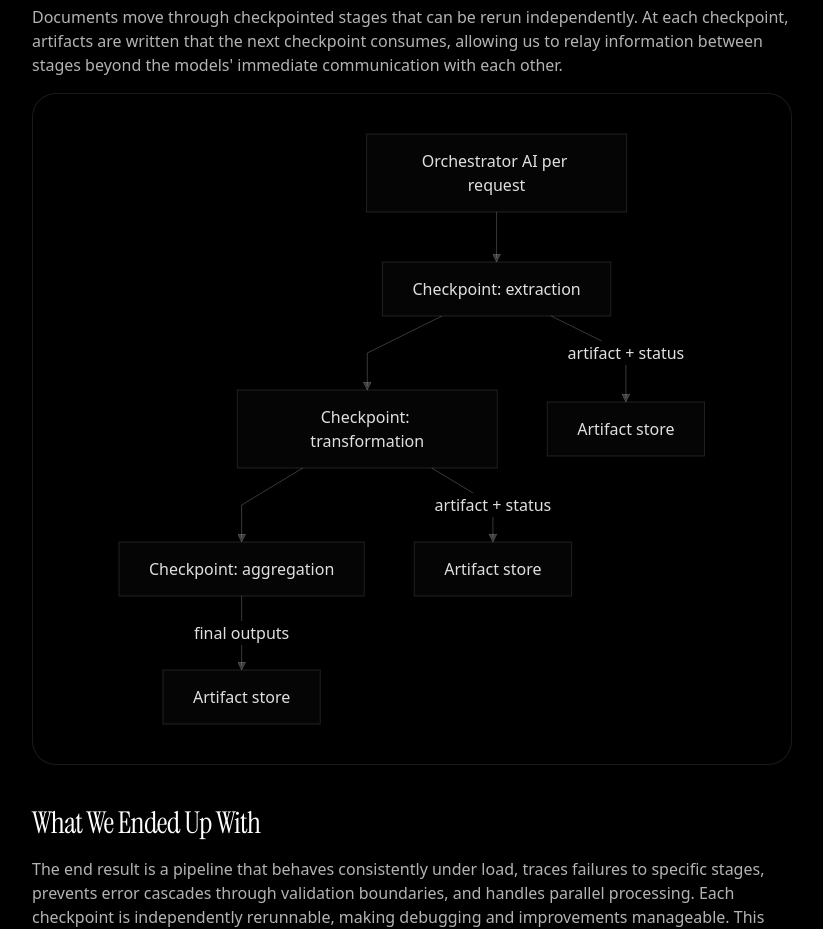
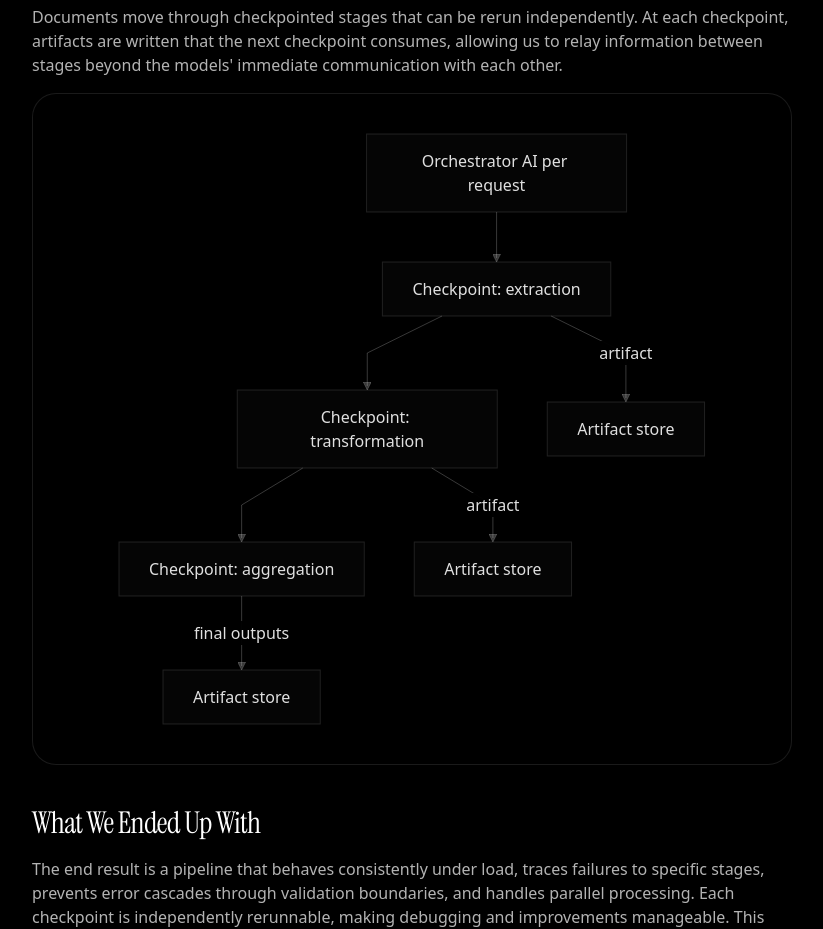
Before and after one commit to echtejosh/portfolio, a React (Vite) app: page /blog/scalable-pipeline in a window 1280 px wide. Shown: the part 3100-4029 px from the top of the page, without its empty margins (228-1051 px from the left). Built offline with nearby package versions, Linux system fonts and the light colour scheme.

Commit message:
feat: update blog

```diff
--- a/src/pages/BlogPostPage.tsx
+++ b/src/pages/BlogPostPage.tsx
@@ -206,8 +206,8 @@ export function BlogPostPage() {
   Extract --> Transform[Checkpoint: transformation]
   Transform --> Aggregate[Checkpoint: aggregation]
 
-  Extract -->|artifact + status| Store1[Artifact store]
-  Transform -->|artifact + status| Store2[Artifact store]
+  Extract -->|artifact| Store1[Artifact store]
+  Transform -->|artifact| Store2[Artifact store]
   Aggregate -->|final outputs| Store3[Artifact store]
 `}
                 className="w-full"
```
